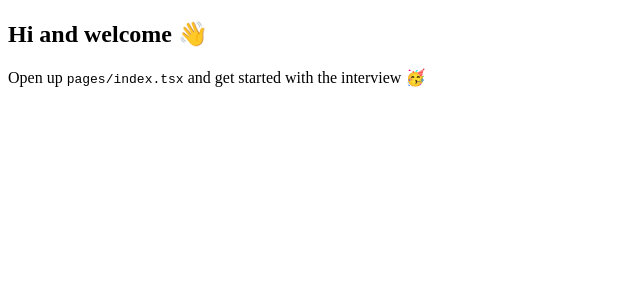
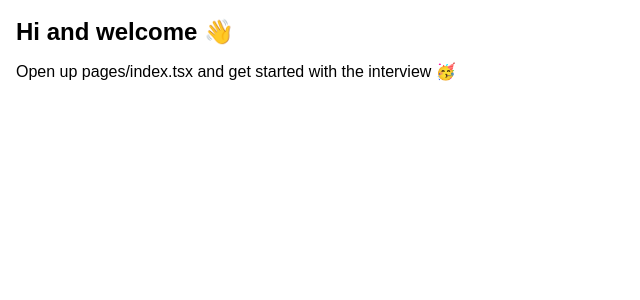
Before and after one commit to makenotion/sync-starter, a Next.js app: page / in a window 1280 px wide. Shown: the top 300 px of the page, without its empty margins (0-640 px from the left). Built offline with nearby package versions, Linux system fonts and the light colour scheme; no server answers.

Commit message:
Updates based on feedback.

```diff
--- /dev/null
+++ b/pages/_app.tsx
@@ -0,0 +1,7 @@
+import type { AppProps } from "next/app";
+import "../styles/globals.css";
+
+function MyApp({ Component, pageProps }: AppProps) {
+  return <Component {...pageProps} />;
+}
+export default MyApp;
--- a/pages/index.tsx
+++ b/pages/index.tsx
@@ -1,7 +1,11 @@
+// If you want Typescript checking, remove the line below 👇
+// @ts-nocheck
 import { useEvent } from "./helpers/socket"
 
-export default function Home() {
-	useEvent((eventName: string, data: any) => {
+type EventName = "block-create" | "block-update" | "title"
+
+export default function Notion() {
+	useEvent((eventName: EventName, data: any) => {
 		console.log({
 			eventName,
 			data,
--- /dev/null
+++ b/styles/globals.css
@@ -0,0 +1,6 @@
+@import './reset.css';
+
+body {
+  font-family: Arial, Helvetica, sans-serif;
+	margin: 1rem;
+}
--- /dev/null
+++ b/styles/reset.css
@@ -0,0 +1,48 @@
+/* http://meyerweb.com/eric/tools/css/reset/
+   v2.0 | 20110126
+   License: none (public domain)
+*/
+
+html, body, div, span, applet, object, iframe,
+p, blockquote, pre,
+a, abbr, acronym, address, big, cite, code,
+del, dfn, em, img, ins, kbd, q, s, samp,
+small, strike, strong, sub, sup, tt, var,
+b, u, i, center,
+dl, dt, dd, ol, ul, li,
+fieldset, form, label, legend,
+table, caption, tbody, tfoot, thead, tr, th, td,
+article, aside, canvas, details, embed,
+figure, figcaption, footer, header, hgroup,
+menu, nav, output, ruby, section, summary,
+time, mark, audio, video {
+	margin: 0;
+	padding: 0;
+	border: 0;
+	font-size: 100%;
+	font: inherit;
+	vertical-align: baseline;
+}
+/* HTML5 display-role reset for older browsers */
+article, aside, details, figcaption, figure,
+footer, header, hgroup, menu, nav, section {
+	display: block;
+}
+body {
+	line-height: 1;
+}
+ol, ul {
+	list-style: none;
+}
+blockquote, q {
+	quotes: none;
+}
+blockquote:before, blockquote:after,
+q:before, q:after {
+	content: '';
+	content: none;
+}
+table {
+	border-collapse: collapse;
+	border-spacing: 0;
+}
```
Also changed, not shown: package.json (+6 -1 lines), test/test.ts (added, +7 -0 lines), .mocharc.json (added), 2 other files (tests, documents, lock files or other folders).
